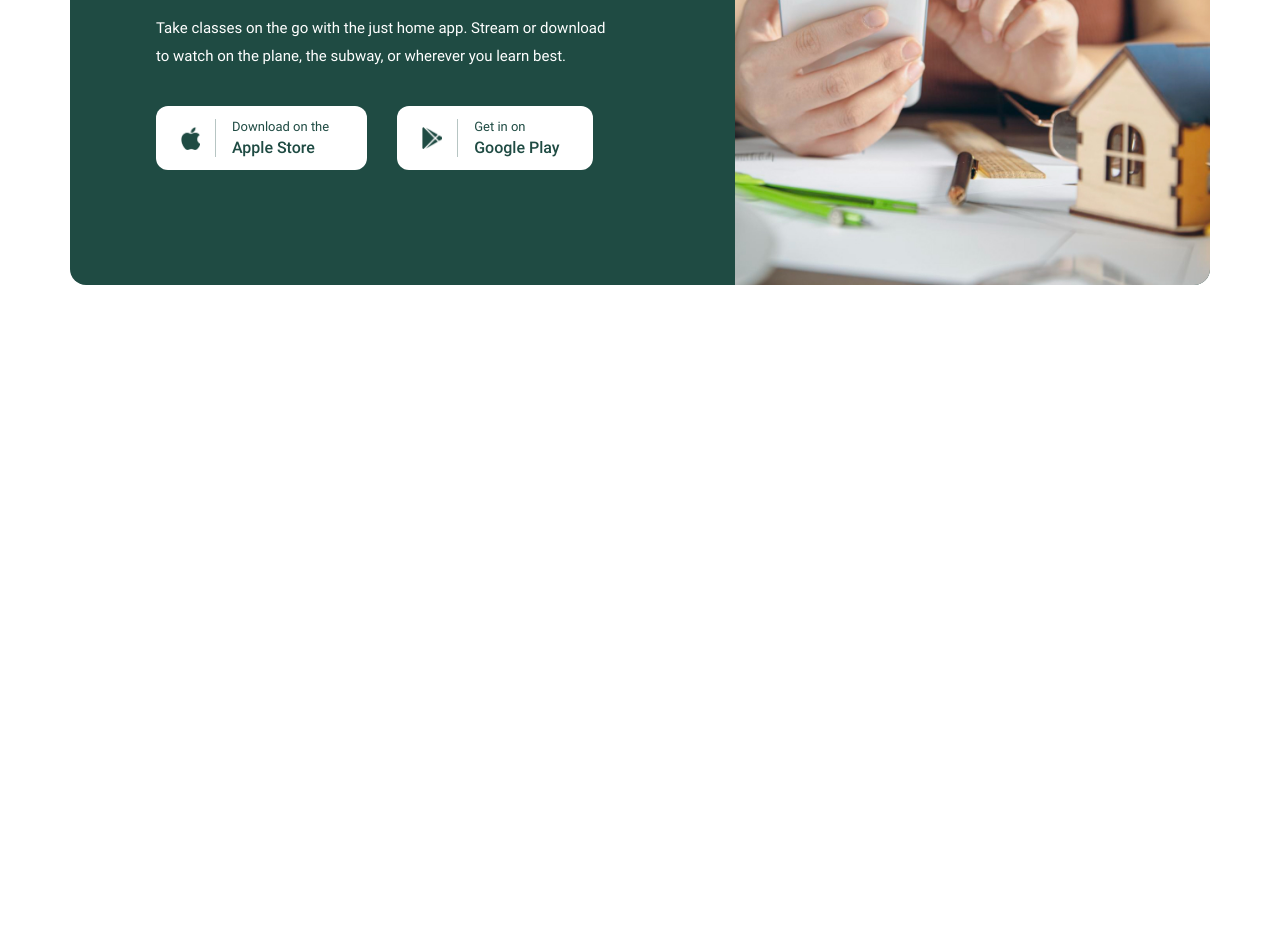
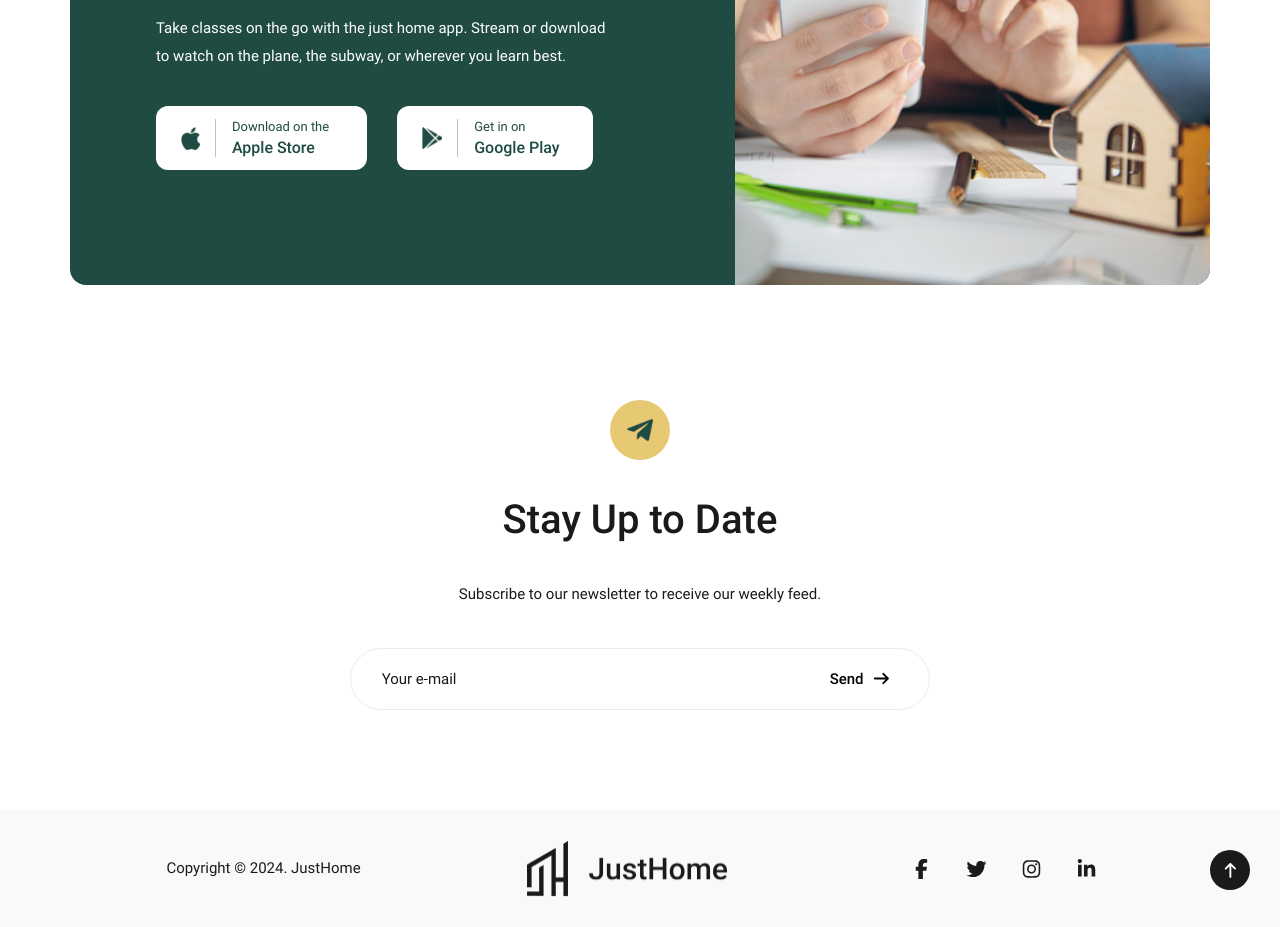
Before and after one commit to MBNurbhanej72/JustHome, a plain HTML site: page index.html in a window 1280 px wide. Shown: the part 6661-7588 px from the top of the page. Before the commit the page ends 6961 px from the top, so only its background shows below. Drawn offline with Linux system fonts and the light colour scheme.

Commit message:
Footer Section Completed

```diff
--- a/assets/css/style.css
+++ b/assets/css/style.css
@@ -1345,6 +1345,133 @@ header {
 
 
 
+/*=====  Start Footer Section  =====*/
+
+.footer-top {
+  padding: 100px 0;
+}
+
+.telegram-icon-div {
+  width: 60px;
+  height: 60px;
+  background-color: var(--yellow-color);
+  border-radius: 50%;
+  display: flex;
+  justify-content: center;
+  align-items: center;
+}
+
+.telegram-icon {
+  width: 26px;
+}
+
+.footer-top h2 {
+  font-family: "Roboto-Medium";
+  font-size: 40px;
+  line-height: 40px;
+  text-align: center;
+  margin: 40px 0;
+}
+
+.footer-top .footer-desc {
+  font-size: 15px;
+  line-height: 28.5px;
+  text-align: center;
+  margin-bottom: 40px;
+}
+
+.input-div {
+  padding: 8.75px 8px 8.75px 31px;
+  border: 1px solid #EBEBEB;
+  background-color: #FFFFFF14;
+  width: auto;
+  border-radius: 60px;
+}
+
+.input-div input {
+  background-color: transparent;
+  border: none;
+  outline: none;
+  font-size: 15px;
+  line-height: 17.58px;
+  width: 413px;
+}
+
+input::placeholder {
+  color: var(--black2-color);
+}
+
+.send-btn {
+  background-color: transparent;
+  outline: none;
+  border: none;
+  padding: 7px 31px;
+  font-family: "Roboto-Medium";
+  font-size: 15px;
+  line-height: 28.5px;
+  text-align: center;
+}
+
+.send-btn .fa-arrow-right {
+  margin-left: 8px;
+}
+
+.footer-bottom {
+  padding: 30px 0;
+  background-color: #F9F9F9;
+  justify-content: space-evenly;
+  align-items: center;
+  position: relative;
+}
+
+.copyright-para {
+  font-size: 15px;
+  line-height: 28.5px;
+  text-align: center;
+  margin-bottom: 0;
+}
+
+.footer-logo {
+  width: 200px;
+  height: 57px;
+}
+
+.social {
+  padding: 12px 15px;
+  display: flex;
+  align-items: center;
+  gap: 30px;
+}
+
+.social .facebook,
+.social .twitter,
+.social .instagram,
+.social .linkedin {
+  font-size: 30px;
+}
+
+.scroll-up {
+  background-color: var(--black2-color);
+  border-radius: 50%;
+  height: 50px;
+  width: 50px;
+  display: flex;
+  align-items: center;
+  justify-content: center;
+  position: absolute;
+  bottom: 30px;
+  right: 30px;
+}
+
+.scroll-up .fa-arrow-up {
+  font-size: 20px;
+  color: var(--white-color);
+}
+
+/*=====  End Footer Section  =====*/
+
+
+
 /** =====  Start Media Queries Section  ===== **/
 
 @media only screen and (max-width: 1280px) {
@@ -1419,6 +1546,23 @@ header {
 
   .app-btn {
     margin-top: 120px;
+  }
+
+  .social .facebook,
+  .social .twitter,
+  .social .instagram,
+  .social .linkedin {
+    font-size: 20px;
+  }
+
+  .scroll-up {
+    height: 40px;
+    width: 40px;
+    bottom: 37px;
+  }
+
+  .scroll-up .fa-arrow-up {
+    font-size: 15px;
   }
 
   /*?  B - 1280px to 1400px   xl :- (Large Desktops)  ?*/
@@ -1584,6 +1728,25 @@ header {
     border-bottom-left-radius: 16px;
   }
 
+  .footer-bottom {
+    justify-content: space-around;
+  }
+
+  .footer-logo {
+    height: auto;
+    width: 150px;
+  }
+
+  .social {
+    gap: 20px;
+    padding: 12px 30px;
+  }
+
+  .scroll-up {
+    bottom: 32px;
+    right: 20px;
+  }
+
   /*?  B - 992px to 1200px   lg :- (Desktops, Laptops, Large Tablets)  ?*/
 }
 
@@ -1691,10 +1854,43 @@ header {
     margin-bottom: 35px;
   }
 
+  .footer-top h2 {
+    font-size: 35px;
+    line-height: 35px;
+  }
+
+  .footer-top .footer-desc {
+    font-size: 14px;
+    line-height: 21px;
+  }
+
+  .input-div input {
+    width: 360px;
+    font-size: 14px;
+  }
+
+  .send-btn {
+    font-size: 14px;
+    line-height: 21px;
+  }
+
+  .footer-bottom {
+    flex-direction: column;
+    gap: 10px;
+  }
+
+  .scroll-up {
+    bottom: 85px;
+  }
+
   /*?  768px to 992px   md :- (Tablets and small desktops)  ?*/
 }
 
 @media only screen and (max-width: 576px) {
+
+  .cities-section {
+    margin-top: 170px;
+  }
 
   .room-desc p {
     font-size: 14px;
@@ -1712,6 +1908,10 @@ header {
   .hero-price span {
     font-size: 14px;
     padding: 12.75px 20px 13.25px;
+  }
+
+  .work-section {
+    margin-top: 100px;
   }
 
   .work-card-img {
@@ -1730,6 +1930,10 @@ header {
     line-height: 21px;
   }
 
+  .sign-in-section {
+    margin-top: 120px;
+  }
+
   .sign-in-section .container {
     padding: 30px 30px;
   }
@@ -1742,12 +1946,17 @@ header {
     font-size: 12px;
   }
 
+  .feature-property-section {
+    margin-top: 135px;
+  }
+
   .nav-pills {
     gap: 30px;
   }
 
   .discover-section {
     background-size: cover;
+    margin-top: 135px;
   }
 
   .discover-section h3 {
@@ -1766,6 +1975,10 @@ header {
     line-height: 44px;
   }
 
+  .real-estate-section {
+    margin-top: 135px;
+  }
+
   .real-estate-content h3 {
     font-size: 20px;
     line-height: 40px;
@@ -1784,6 +1997,10 @@ header {
     margin-top: 20px;
   }
 
+  .testimonial-section {
+    margin-top: 135px;
+  }
+
   .testimonial-bottom p {
     font-size: 14px;
     line-height: 21px;
@@ -1791,6 +2008,14 @@ header {
 
   .testimonial-bottom-img {
     margin-bottom: 45px;
+  }
+
+  .article-news-section {
+    margin-top: 135px;
+  }
+
+  .app-section {
+    margin-top: 135px;
   }
 
   .app-btn {
@@ -1835,6 +2060,14 @@ header {
     padding: 15px 28px 15px 20px;
   }
 
+  .input-div input {
+    width: 300px;
+  }
+
+  .send-btn {
+    padding: 7px 15px;
+  }
+
   /*?  B - 576px to 768px   sm :- (Landscape and Portrait mobiles)  ?*/
 }
 
@@ -1933,7 +2166,14 @@ header {
     flex-direction: column;
   }
 
-  /*?  sm :- (Landscape and Portrait mobiles)  ?*/
+  .input-div input {
+    width: 270px;
+  }
+
+  .send-btn {
+    padding: 7px 10px;
+  }
+
 }
 
 @media only screen and (max-width: 400px) {
@@ -1968,6 +2208,26 @@ header {
   .home-heading {
     font-size: 13px;
     line-height: 18px;
+  }
+
+  .input-div {
+    display: flex;
+    flex-direction: column;
+    align-items: center;
+    padding: 15px;
+    gap: 10px;
+  }
+
+  input::placeholder {
+    text-align: center;
+  }
+
+  .footer-bottom {
+    gap: 15px;
+  }
+
+  .scroll-up {
+    bottom: 90px;
   }
 
 }
@@ -1997,6 +2257,14 @@ header {
     line-height: 18px;
   }
 
+  .footer-top h2 {
+    font-size: 30px;
+  }
+
+  .footer-top .footer-desc {
+    font-size: 12px;
+  }
+
 }
 
 /** =====  End Media Queries Section  ===== **/
--- a/index.html
+++ b/index.html
@@ -116,7 +116,7 @@
 
   <!-- =====  Start Hero Section  ===== -->
 
-  <div class="hero-section">
+  <div class="hero-section" id="hero-section">
     <div class="container">
       <div class="row justify-content-center align-items-center">
         <div class="hero-content d-flex flex-column align-items-center">
@@ -1363,6 +1363,37 @@
 
 
 
+  <!-- =====  Start Footer Section  ===== -->
+
+  <footer>
+    <div class="container">
+      <div class="row footer-top justify-content-center">
+        <div class="telegram-icon-div"><img src="assets/images/telegram.png" class="telegram-icon" alt=""></div>
+        <h2>Stay Up to Date</h2>
+        <p class="footer-desc">Subscribe to our newsletter to receive our weekly feed.</p>
+        <div class="input-div">
+          <input type="text" placeholder="Your e-mail">
+          <button class="send-btn">Send<i class="fa-solid fa-arrow-right"></i></button>
+        </div>
+      </div>
+    </div>
+    <div class="footer-bottom d-flex">
+      <p class="copyright-para">Copyright © 2024. JustHome</p>
+      <img src="assets/images/footer-logo.png" class="footer-logo" alt="">
+      <div class="social">
+        <i class="fa-brands fa-facebook-f facebook"></i>
+        <i class="fa-brands fa-twitter twitter"></i>
+        <i class="fa-brands fa-instagram instagram"></i>
+        <i class="fa-brands fa-linkedin-in linkedin"></i>
+      </div>
+      <a href="#hero-section" class="scroll-up"><i class="fa-solid fa-arrow-up"></i></a>
+    </div>
+  </footer>
+
+  <!-- =====  End Footer Section  ===== -->
+
+
+
   <!-- =====  Bootstrap JS  ===== -->
   <script src="assets/bootstrap/popper.min.js"></script>
   <script src="assets/bootstrap/bootstrap.min.js"></script>
```
Also changed, not shown: assets/images/footer-logo.png (added), assets/images/telegram.png (added).
